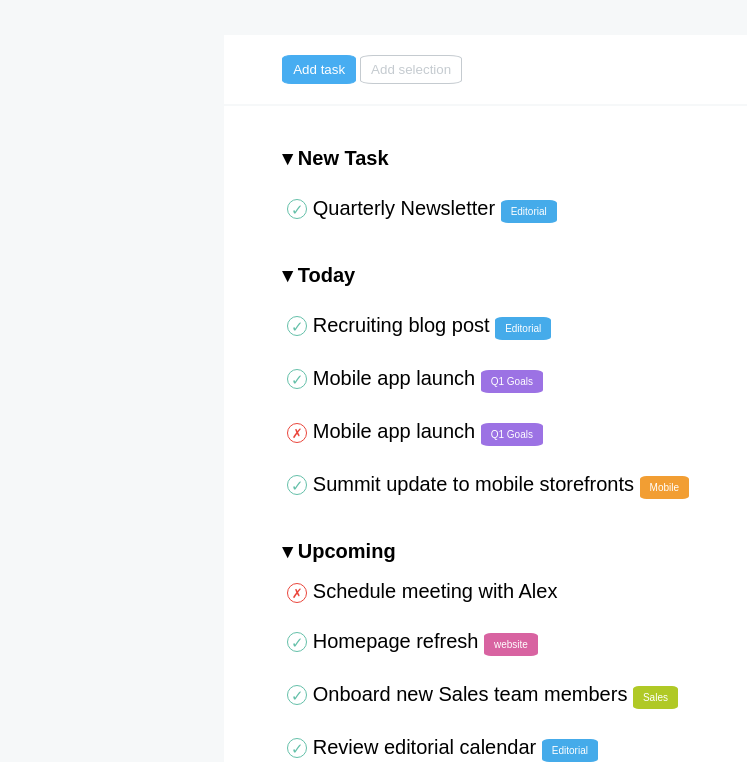
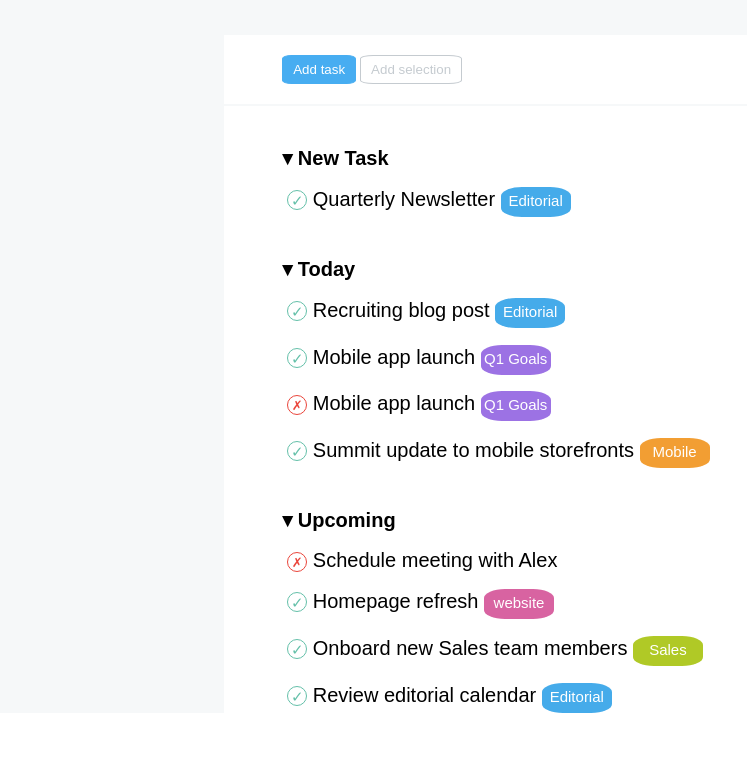
Before and after one commit to fede2796/html-css-toboolist, a plain HTML site: page index.html in a window 1280 px wide. Shown: the part 86-848 px from the top of the page, without its empty margins (0-747 px from the left). After the commit the page ends 800 px from the top, so only its background shows below. Drawn offline with Linux system fonts and the light colour scheme.

Commit message:
fine progetto

```diff
--- a/css/index.css
+++ b/css/index.css
@@ -21,7 +21,7 @@ header{
     font-size: 40px;
     font-weight: 400px;
     vertical-align: middle;
-    font-family: Arial, Helvetica, sans-serif;
+    font-family: sans-serif;
 }
 
 .main{
@@ -67,7 +67,7 @@ hr{
     list-style-type: none;
     font-size: 20px;
     font-weight:bold ;
-    font-family: Arial, Helvetica, sans-serif;
+    font-family: sans-serif;
     margin-top: 40px;
 }
 .points li{
@@ -77,6 +77,7 @@ hr{
     font-size: 20px;
     font-weight: 200;
 }
+
 .check{
     margin-top: 10px;
     background-color: white;
@@ -92,9 +93,17 @@ hr{
 }
 .listbutton{
 
-    font-size: 10px;
-    margin-top: 10px;
-    border: none;
+    width: 70px;
+    height: 30px;
+    background: #0060A0;
+    display: inline-block;
+    text-align: center;
+    line-height: 5px;
+    padding-top: 11px;
+    padding-left: 3px;
+    padding-right: 3px;
+    border-radius: 30%;
+    font-size: 15px;
 }
 .editorial{
     background-color:  #45abea;
--- a/index.html
+++ b/index.html
@@ -44,7 +44,7 @@
                             <li>
 
                                 <span class="check">&check;</span> Quarterly Newsletter
-                                <button class="listbutton editorial"> Editorial </button>
+                                <div class="listbutton editorial"> Editorial </div>
                             </li>
                         </ul>
 
@@ -58,28 +58,28 @@
                             <li>
 
                                 <span class="check">&check;</span> Recruiting blog post
-                                <button class="listbutton editorial"> Editorial </button>
+                                <div class="listbutton editorial"> Editorial </div>
 
                             </li>
 
                             <li>
 
                                 <span class="check">&check;</span> Mobile app launch
-                                <button class="listbutton q1"> Q1 Goals </button>
+                                <div class="listbutton q1"> Q1 Goals </div>
 
                             </li>
 
                             <li>
 
                                 <span class="x">&cross;</span> Mobile app launch
-                                <button class="listbutton q1"> Q1 Goals </button>
+                                <div class="listbutton q1"> Q1 Goals </div>
 
                             </li>
 
                             <li>
 
                                 <span class="check">&check;</span> Summit update to mobile storefronts
-                                <button class="listbutton mobile"> Mobile </button>
+                                <div class="listbutton mobile"> Mobile </div>
 
 
                             </li>
@@ -100,21 +100,21 @@
                                 <li>
 
                                     <span class="check">&check;</span> Homepage refresh
-                                    <button class="listbutton website"> website </button>
+                                    <div class="listbutton website"> website </div>
 
                                 </li>
 
                                 <li>
 
                                     <span class="check">&check;</span> Onboard new Sales team members
-                                    <button class="listbutton sales "> Sales </button>
+                                    <div class="listbutton sales "> Sales </div>
 
                                 </li>
 
                                 <li>
 
                                     <span class="check">&check;</span> Review editorial calendar
-                                    <button class="listbutton editorial "> Editorial </button>
+                                    <div class="listbutton editorial "> Editorial </div>
 
 
                                 </li>
```
